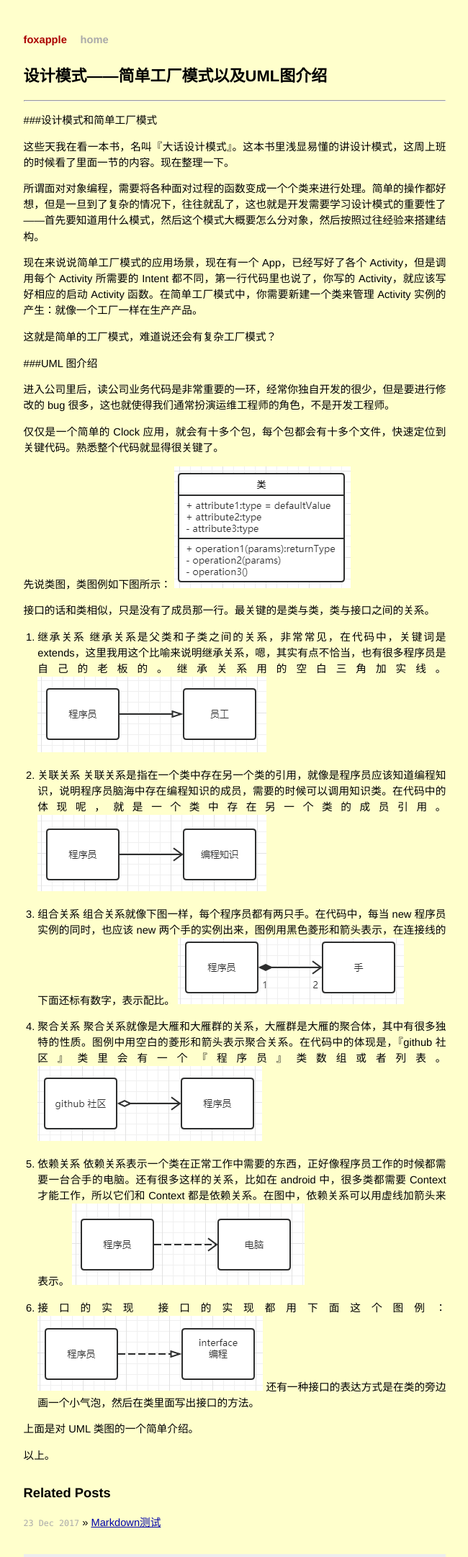
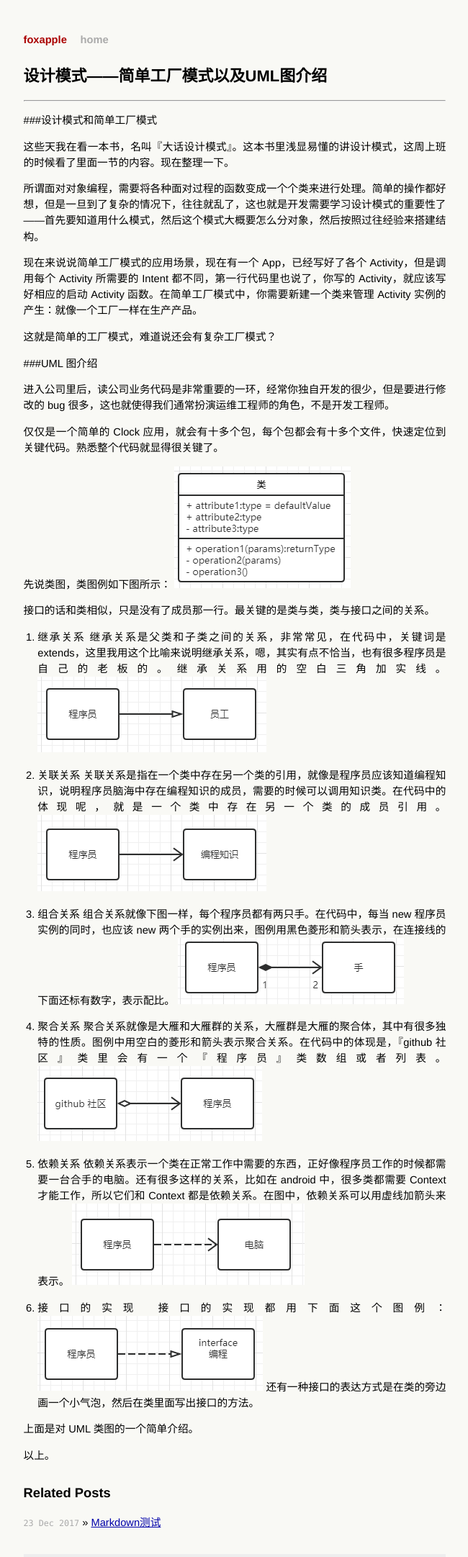
Before and after one commit to foxapple/foxapple.github.io, a Jekyll site: the page built from _posts/2017-12-24-UML-simple-factory.md, in a window 1280 px wide. Shown: the whole page at 72% size, without its empty margins (314-964 px from the left). Built offline with Jekyll 4.4.1, drawn with Linux system fonts in a browser that asks for light colours.

Commit message:
background color update

```diff
--- a/css/screen.css
+++ b/css/screen.css
@@ -16,7 +16,7 @@ html, body {
 }
 
 body {
-  background-color: #FFFFCC;
+  background-color: #F9F9F5;
   font: 13.34px helvetica, arial, clean, sans-serif;
   *font-size: medium;
   text-align: center;
```
